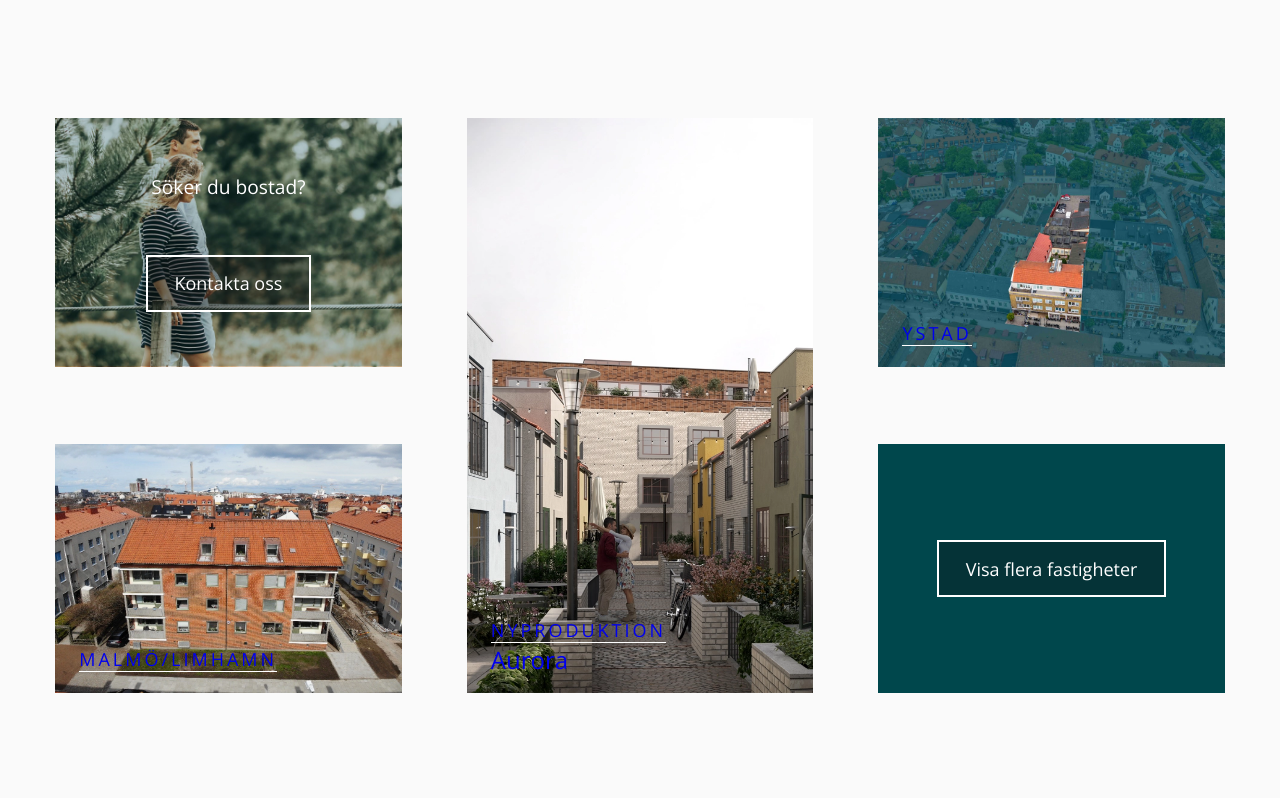
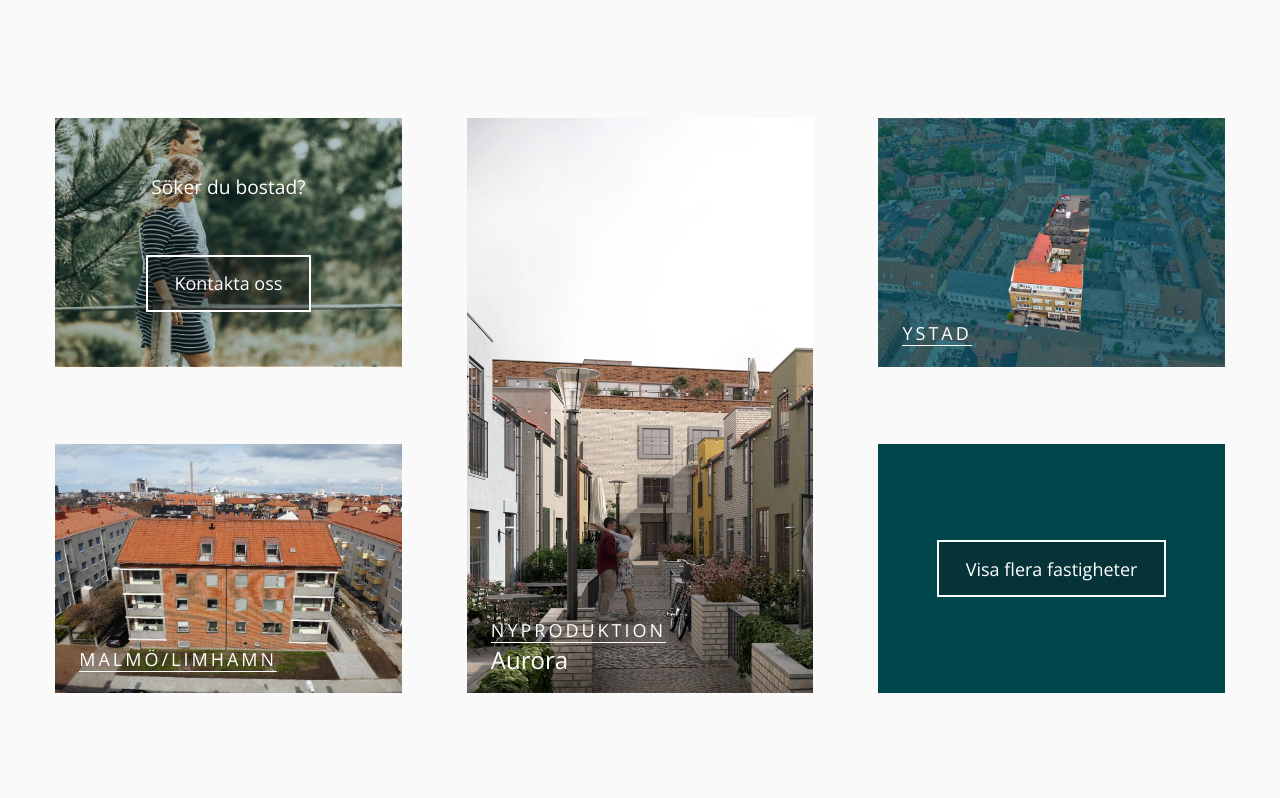
Before and after one commit to hop-technology/timotuz_website, a Next.js app: page / in a window 1280 px wide. Shown: the part 722-1520 px from the top of the page. Built offline with nearby package versions, Linux system fonts and the light colour scheme.

Commit message:
changes color of a tag

```diff
--- a/components/IndexAboutUs.jsx
+++ b/components/IndexAboutUs.jsx
@@ -29,7 +29,9 @@ const IndexAboutUs = () => {
             belägna lager och logistikfastigheter.
           </p>
           <Link href='/om-oss' passHref>
-            <button className='btn'>Mer om oss</button>
+            <a>
+              <button className='btn'>Mer om oss</button>
+            </a>
           </Link>
         </div>
       </div>
--- a/sass/components/_indexGrid.scss
+++ b/sass/components/_indexGrid.scss
@@ -2,6 +2,10 @@
   display: flex;
   justify-content: center;
   width: 100%;
+
+  a {
+    color: inherit;
+  }
 
   .index-grid {
     display: grid;
--- a/styles/style.css
+++ b/styles/style.css
@@ -946,6 +946,9 @@ body {
   justify-content: center;
   width: 100%;
 }
+.grid-container a {
+  color: inherit;
+}
 .grid-container .index-grid {
   display: grid;
   height: 100%;
```
Also changed, not shown: 1 other file (tests, documents, lock files or other folders).
